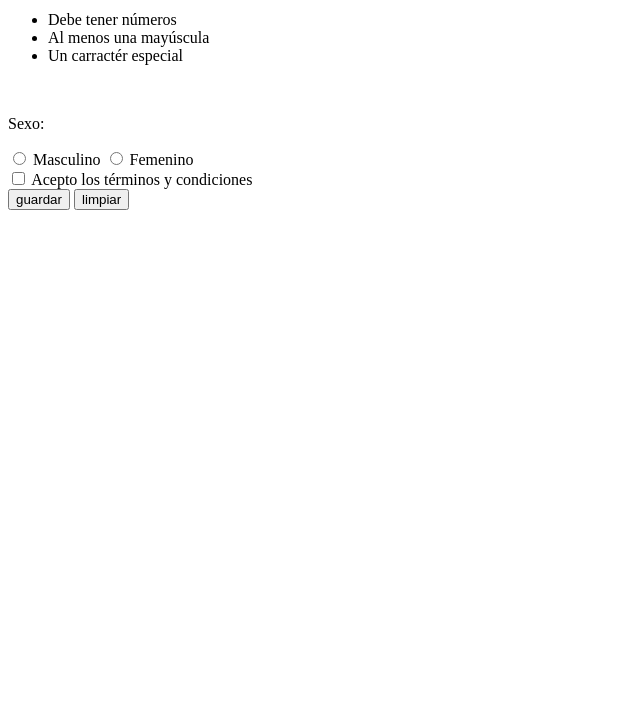
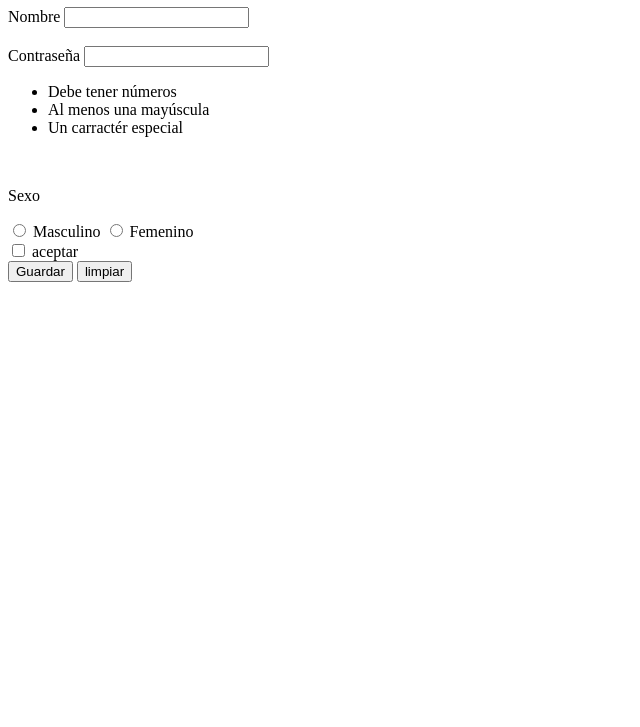
Before and after one commit to duskdarker17/Practica-de-formularios-2, a plain HTML site: page index.html in a window 1280 px wide. Shown: the part 73-800 px from the top of the page, without its empty margins (0-640 px from the left). Drawn offline with Linux system fonts and the light colour scheme.

Commit message:
correciones de algunos inputs erroneos y mayusculas

```diff
--- a/index.html
+++ b/index.html
@@ -6,13 +6,14 @@
     <title>Formularios</title>
   </head>
   <body>
+    <h1>Formularios</h1>
     <form>
       <label for="name">Nombre</label>
-      <input type="name" name="Nombre" id="Nombre" />
+      <input type="name" id="Nombre" />
       <br />
       <br />
       <label for="password">Contraseña</label>
-      <input type="password" name="contrasena" id="Contraseña" />
+      <input type="password" id="Contraseña" />
       <ul>
         <li>Debe tener números</li>
         <li>Al menos una mayúscula</li>
@@ -21,21 +22,16 @@
       <br />
     </form>
     <form>
-      <p>Sexo:</p>
-      <label for="Radio"></label>
+      <label for="Radio"> <p>Sexo</p></label>
       <input type="radio" name="Sexo" id="Sexo" />
       <span>Masculino</span>
       <input type="radio" id="Sexo" name="Sexo" />
       <span>Femenino</span>
       <br />
-      <input
-        type="checkbox"
-        name="Acepto los términos y condiciones"
-        id="Acepto los términos y condiciones"
-      />
-      <label for="checkbox">Acepto los términos y condiciones</label>
+      <input type="checkbox" id="aceptar" />
+      <label for="checkbox">aceptar</label>
       <br />
-      <button>guardar</button> <button type="reset">limpiar</button>
+      <button>Guardar</button> <button type="reset">limpiar</button>
     </form>
   </body>
 </html>
```
